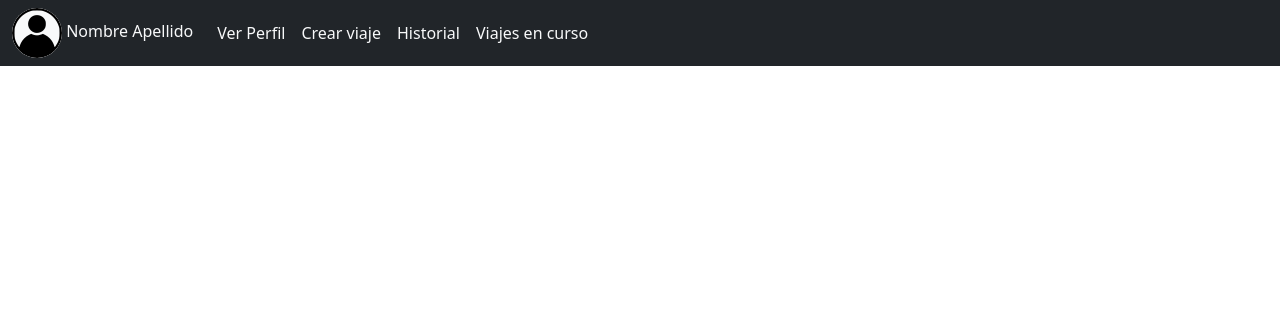
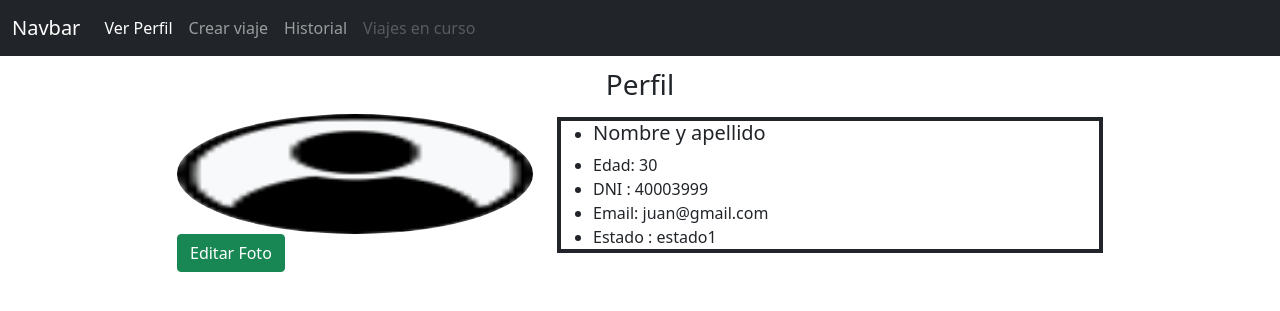
Before and after one commit to FedericoNagual/Subi-que-te-llevo, a Flask app: template templates/verPerfil.html in a window 1280 px wide. Shown: the top 311 px of the page. Run offline with Flask 2, Linux system fonts and the light colour scheme; the template is opened without the code that fills it, so the values that code supplies are empty.

Commit message:
Armado de la vista verPerfil

```diff
--- a/templates/verPerfil.html
+++ b/templates/verPerfil.html
@@ -1,69 +1,34 @@
-<!DOCTYPE html>
-<html lang="es">
-  <head>
-    <meta charset="utf-8" />
-    <title>Ver Perfil</title>
-    <meta name="description" content="" />
-    <meta name="viewport" content="width=device-width, initial-scale=1" />
-    <link
-      href="https://cdn.jsdelivr.net/npm/bootstrap@5.1.3/dist/css/bootstrap.min.css"
-      rel="stylesheet"
-      integrity="sha384-1BmE4kWBq78iYhFldvKuhfTAU6auU8tT94WrHftjDbrCEXSU1oBoqyl2QvZ6jIW3"
-      crossorigin="anonymous"
-    />
-  </head>
 
-  <body>
-    <script
-      src="https://cdn.jsdelivr.net/npm/bootstrap@5.1.3/dist/js/bootstrap.bundle.min.js"
-      integrity="sha384-ka7Sk0Gln4gmtz2MlQnikT1wXgYsOg+OMhuP+IlRH9sENBO0LRn5q+8nbTov4+1p"
-      crossorigin="anonymous"
-    ></script>
+{% extends "layout.html" %}
+{% block body %}
 
-    <!--cabecera del navegador navbar-->
-    <nav
-      class="navbar navbar-expand-sm navbar-dark bg-dark border-3 border-botton border-secundary"
-    >
-      <div class="container-fluid">
-        <span class="textCabecera text-light"
+
+<!-- Contenido de la tarjeta para cada persona, con sus datos del perfil-->
+<div class="fondoDiv container">
+  <h3 class=" text-center" style="margin : 12px;">Perfil</h3>
+  <div class="row justify-content-center align-items-center h-100" style="margin-top: 12px; margin-bottom: 12px;">
+    <div class="col-4">
+    <span class=""
       ><img
-            class="bg-light rounded-circle"
+        class="bg-light rounded-circle "
         id="imgLogoPersona"
         src="img/icnPersona.png"
         alt="Logo Persona"
+        style="width: 100% ; height:120px;"
       />
-          Nombre Apellido</span
-        >
-
-        <button
-          type="button"
-          class="navbar-toggler"
-          data-bs-toggle="collapse"
-          data-bs-targer="#MenuNavegacion"
-        >
-          <span class="navbar-toggler-icon"></span>
-        </button>
-        <div id="MenuNavegacion" class="collapse navbar-collapse">
-          <ul class="navbar-nav ms-3">
-            <li class="nav-item">
-              <a href="verPerfil.html" class="nav-link text-light"
-                >Ver Perfil</a
-              >
-            </li>
-            <li class="nav-item">
-              <a href="crearViaje.html" class="nav-link text-light"
-                >Crear viaje</a
-              >
-            </li>
-            <li class="nav-item">
-              <a href="historial.html" class="nav-link text-light">Historial</a>
-            </li>
-            <li class="nav-item">
-              <a href="#" class="nav-link text-light">Viajes en curso</a>
-            </li>
+    </span>
+    <botton type="button" class="btn btn-success">Editar Foto</botton>
+  </div>
+    <div class="col-6 ">
+      <ul class="container-row-center border border-4 border-dark">
+        <li class="light"><h5>Nombre y apellido</h3></li>
+        <li>Edad: 30</li>
+        <li>DNI : 40003999</li>
+        <li>Email: juan@gmail.com</li>
+        <li>Estado : estado1</li>
       </ul>
     </div>
   </div>
-    </nav>
-  </body>
-</html>
+</div>
+
+{% endblock%}
```
Lines whose indentation alone changed are shown as unchanged.
